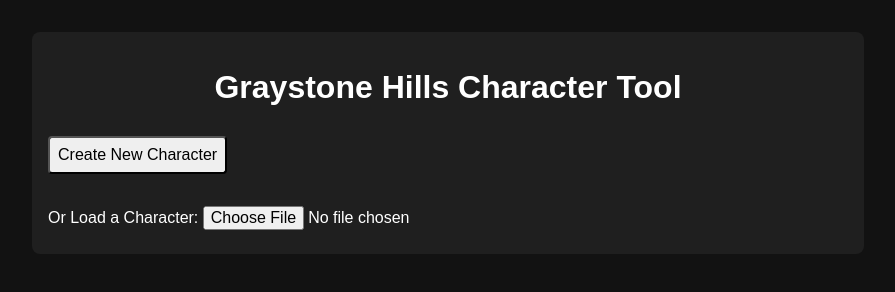
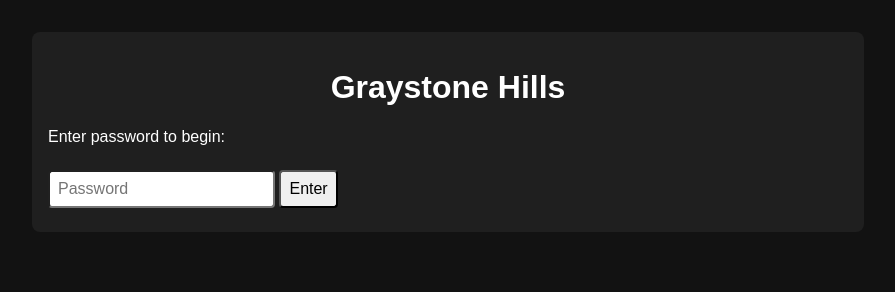
Before and after one commit to mikalassan/GH-ttrpg-tool, a plain HTML site: page index.html in a window 1280 px wide. Shown: the whole page, without its empty margins (192-1087 px from the left). Drawn offline with Linux system fonts and the light colour scheme.

Commit message:
Update index.html

```diff
--- a/index.html
+++ b/index.html
@@ -49,7 +49,15 @@
 </head>
 <body>
 
-<div class="container" id="entry">
+<div id="login-section" class="container">
+  <h1>Graystone Hills</h1>
+  <p>Enter password to begin:</p>
+  <input type="password" id="password" placeholder="Password" />
+  <button onclick="checkPassword()">Enter</button>
+  <p id="error" style="color:red; display:none;">Wrong password</p>
+</div>
+
+<div class="container hidden" id="entry">
   <h1>Graystone Hills Character Tool</h1>
   <button onclick="startNewCharacter()">Create New Character</button>
   <label>
@@ -61,6 +69,24 @@
 <div class="container hidden" id="creator"></div>
 
 <script>
+const expectedHash = "bea8dd5356861576487c01a76b7d1c9382aee1e3d9957c65e70a5418b99f635c";
+
+async function checkPassword() {
+  const password = document.getElementById("password").value;
+  const encoder = new TextEncoder();
+  const data = encoder.encode(password);
+  const hashBuffer = await crypto.subtle.digest("SHA-256", data);
+  const hashArray = Array.from(new Uint8Array(hashBuffer));
+  const hashHex = hashArray.map(b => b.toString(16).padStart(2, '0')).join('');
+
+  if (hashHex === expectedHash) {
+    document.getElementById("login-section").remove();
+    document.getElementById("entry").classList.remove("hidden");
+  } else {
+    document.getElementById("error").style.display = "block";
+  }
+}
+
 const CLASSES = {
   "Bogbeard": { saves: { Fear: 13, Magic: 14, Paralysis: 13 }, hd: 10 },
   "Witch Hunter": { saves: { Fear: 13, Magic: 13, Paralysis: 12 }, hd: 10 },
```
